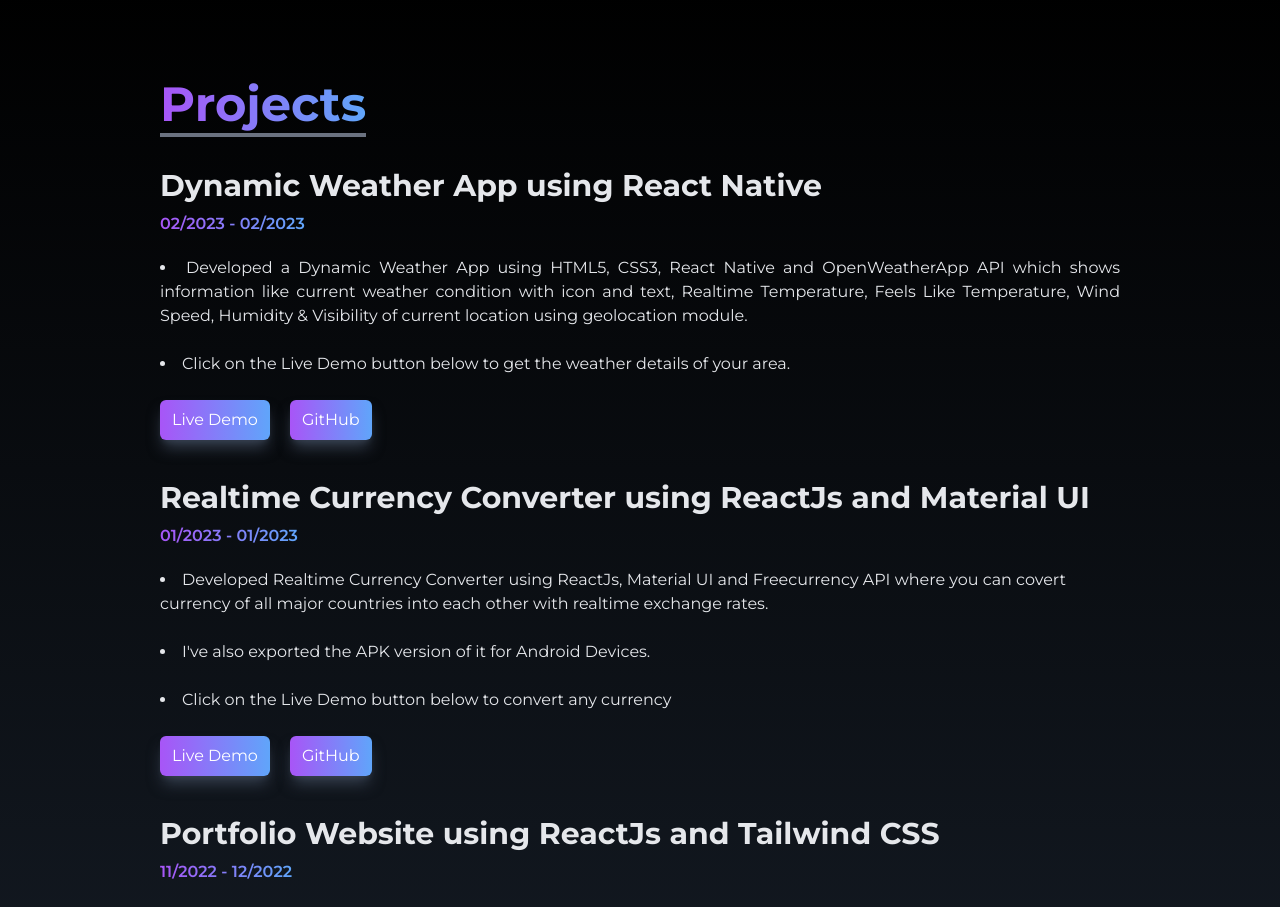
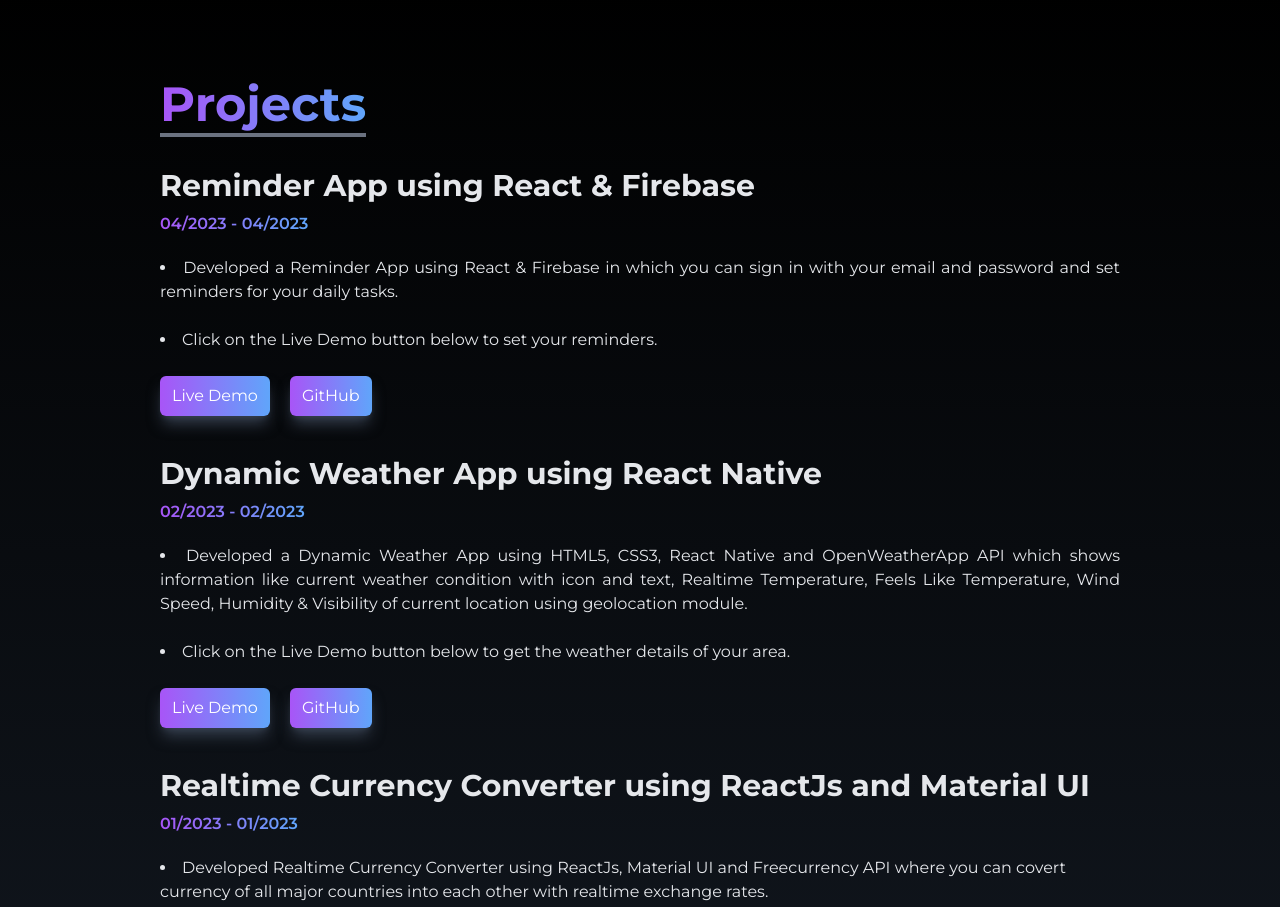
Before and after one commit to akshat26akd/Portfolio-Using-React-Tailwind, a React (Vite) app: page / in a window 1280 px wide. Shown: the part 3760-4667 px from the top of the page. Built offline with nearby package versions, Linux system fonts and the light colour scheme.

Commit message:
Added New Project

```diff
--- a/src/pages/Projects.jsx
+++ b/src/pages/Projects.jsx
@@ -11,6 +11,47 @@ const Projects = () => {
           <h1 className="text-4xl md:text-5xl font-bold border-b-4 text-transparent bg-clip-text bg-gradient-to-r from-purple-500 to-blue-400 border-gray-500 pt-1 inline">
             Projects
           </h1>
+
+          {/*Weather App*/}
+
+          <div>
+            <h2 className="pt-10 text-xl md:text-3xl font-bold">
+              Reminder App using React & Firebase
+            </h2>
+
+            <div className="flex flex-col justify-between items-baseline">
+              <h3 className="pt-2 pb-5 font-semibold text-transparent bg-clip-text bg-gradient-to-r from-purple-500 to-blue-400">
+                04/2023 - 04/2023
+              </h3>
+
+              <li className="text-sm md:text-base text-justify">
+                Developed a Reminder App using React & Firebase in which you can
+                sign in with your email and password and set reminders for your
+                daily tasks.
+              </li>
+              <br />
+              <li className="text-sm md:text-base text-justify">
+                Click on the Live Demo button below to set your reminders.
+              </li>
+              <br />
+              <div className="flex flex-row gap-5 ">
+                <a
+                  className="group text-white w-fit px-3 py-2 flex items-center rounded-md bg-gradient-to-r from-purple-500 to-blue-400 cursor-pointershadow-gray-700 shadow-gray-700 shadow-lg duration-300 hover:scale-105"
+                  href={"https://reminder-app-triluxo.netlify.app/"}
+                  target="_blank"
+                >
+                  Live Demo
+                </a>
+                <a
+                  className="duration-300 hover:scale-105 group text-white w-fit px-3 py-2 flex items-center rounded-md bg-gradient-to-r from-purple-500 to-blue-400 cursor-pointer shadow-gray-700 shadow-lg"
+                  href={"https://github.com/akshat26akd/Reminder-App-Triluxo"}
+                  target="_blank"
+                >
+                  GitHub
+                </a>
+              </div>
+            </div>
+          </div>
 
           {/*Weather App*/}
 
```
